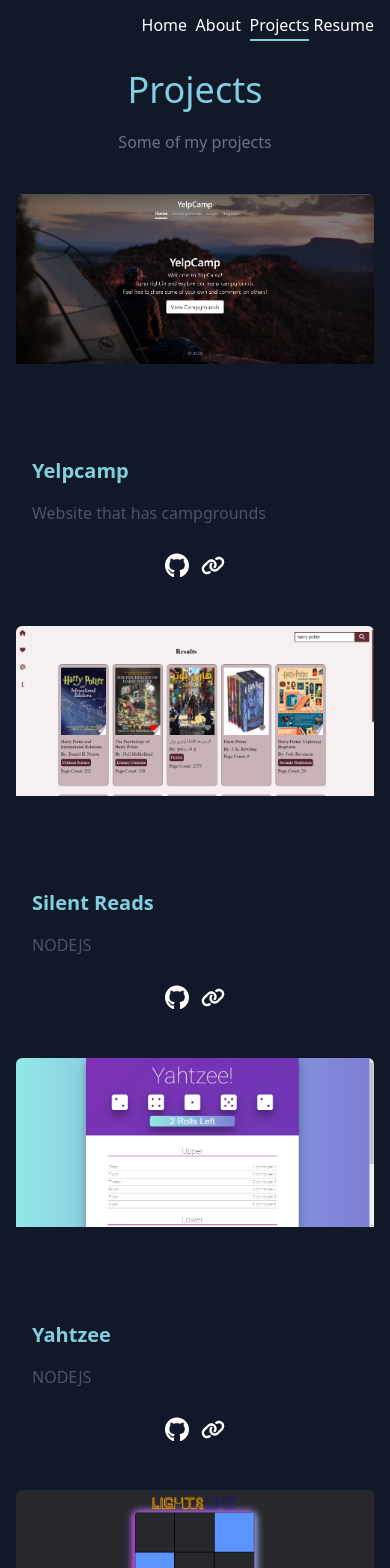
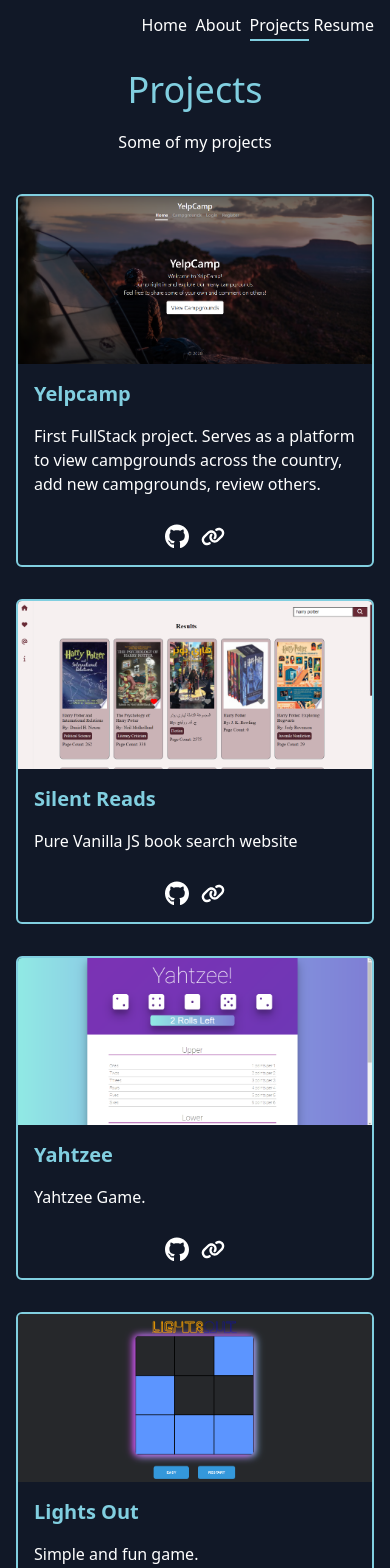
Before and after one commit to rayhaddad717/portfolio, a Next.js app in the folder portfolio/: page /projects in a window 390 px wide. Shown: the top 1568 px of the page. Built offline with nearby package versions, Linux system fonts and the light colour scheme.

Commit message:
improvements

```diff
--- a/portfolio/src/app/about/page.tsx
+++ b/portfolio/src/app/about/page.tsx
@@ -77,20 +77,31 @@ export default function About() {
             Hello There, I am Ray Haddad. I am currently a software engineering
             student in my 4th year.
           </p>
-          <p>Additionally, I work as a Full Stack Web Developer in Dbaye.</p>
+          <p>
+            I am extremely passionate about everything related to coding. I do a
+            lot of self-learn and passion projects to push my limits.
+          </p>
+          <p>
+            During my free time I like to listen to music, go on long, calming
+            walks in nature, and go out with friends.
+          </p>
         </div>
       </div>
       <div className="flex flex-col items-center gap-[2rem] my-10 w-[80%] mx-[auto]">
         <h3 className="sm:text-3xl text-center text-lg">
           Profesional <span className="text-[var(--link-color)]">Skillset</span>
         </h3>
+        <p>
+          During my professional and personal experience I have come across
+          different technologies with which I am now comfortable using.
+        </p>
         <ul className="flex flex-wrap gap-[2rem] justify-evenly">
           {skills.map(
             (skill: { title: string; icon: IconType }, index: number) => (
               <li
                 title={skill.title}
                 key={index}
-                className="cursor-pointer my-4 text-7xl flex items-center justify-center py-10 px-14  border-[2px] rounded-md hover:scale-110 transition-transform duration-500 ease-in-out"
+                className="cursor-pointer my-4 text-7xl flex items-center justify-center py-10 px-14  border-[2px] rounded-md hover:scale-105 transition-transform duration-500 ease-in-out"
               >
                 {skill.icon({ title: skill.title })}
               </li>
@@ -103,13 +114,14 @@ export default function About() {
           <span className="text-[var(--link-color)]">Technologies </span>
           Used
         </h3>
+        <p></p>
         <ul className="flex flex-wrap gap-[2rem] justify-evenly">
           {techs.map(
             (tech: { title: string; icon: IconType }, index: number) => (
               <li
                 title={tech.title}
                 key={index}
-                className="cursor-pointer my-4 text-7xl flex items-center justify-center py-10 px-14  border-[2px] rounded-md hover:scale-110 transition-transform duration-500 ease-in-out"
+                className="cursor-pointer my-4 text-7xl flex items-center justify-center py-10 px-14  border-[2px] rounded-md hover:scale-105 transition-transform duration-500 ease-in-out"
               >
                 {tech.icon({ title: tech.title })}
               </li>
--- a/portfolio/src/app/projects/page.tsx
+++ b/portfolio/src/app/projects/page.tsx
@@ -15,7 +15,8 @@ export default function Projects() {
       {
         title: "Yelpcamp",
         img: "/project-images/yelpcamp.png",
-        description: "Website that has campgrounds",
+        description:
+          "First FullStack project. Serves as a platform to view campgrounds across the country, add new campgrounds, review others. ",
         techs: ["Express", "NodeJS", "HTML", "CSS"],
         link: "https://yelpcamp.rayhaddad.xyz",
         github_link: "https://github.com/rayhaddad717/yelpcamp",
@@ -23,41 +24,41 @@ export default function Projects() {
       {
         title: "Silent Reads",
         img: "/project-images/silentreads.png",
-        description: "NODEJS",
+        description: "Pure Vanilla JS book search website",
         techs: ["HTML", "CSS", "JS", "API", "Firebase"],
       },
       {
         title: "Yahtzee",
         img: "/project-images/yahtzee.png",
-        description: "NODEJS",
+        description: "Yahtzee Game.",
         techs: ["React", "Firebase"],
         link: "https://myyahtzee.web.app/",
       },
       {
         title: "Lights Out",
         img: "/project-images/lightsout.png",
-        description: "NODEJS",
+        description: "Simple and fun game.",
         techs: ["React", "Firebase"],
         link: "https://mylightsout.web.app/",
       },
       {
         title: "Dad Jokes",
         img: "/project-images/cheezjokes.png",
-        description: "NODEJS",
+        description: "Funny joke generator.",
         techs: ["React", "Firebase"],
         link: "https://cheezjokes.web.app/",
       },
       {
         title: "High Low",
         img: "/project-images/highlow.png",
-        description: "NODEJS",
+        description: "Card game.",
         techs: ["React", "Firebase"],
         link: "https://myhighlow.web.app/",
       },
       {
         title: "Game Library",
         img: "/project-images/videogames.png",
-        description: "NODEJS",
+        description: "Game library built with external APIs.",
         techs: ["Angular", "API", "Firebase"],
         link: "https://raysvideogamelibrary.web.app/",
       },
@@ -110,12 +111,14 @@ export default function Projects() {
         <h1 className="text-4xl text-center mb-5 text-[var(--link-color)]">
           Projects
         </h1>
-        <h4 className="text-center text-gray-500">Some of my projects</h4>
+        <h4 className="text-center text-[var(--text-color)]">
+          Some of my projects
+        </h4>
         <ul className="py-10 w-[100%] flex justify-center gap-8 sm:flex-row flex-col flex-wrap">
           {projects.map((project, index) => (
             <li
               key={index}
-              className="flex-grow-0 basis-[400px] border-1  border-gray-400 flex flex-col items-center justify-center  rounded-md overflow-hidden"
+              className="flex-grow-0 sm:basis-[400px] border-[2px]  border-[var(--border-color)] sm:hover:-translate-x-1 sm:hover:-translate-y-1 duration-100 ease-in-out flex flex-col items-center justify-center  rounded-md overflow-hidden"
             >
               <div className="border-0 card flex-[2] relative mb-4">
                 <div className="  hover:rgb(46 46 46 / 50%) w-full h-full absolute  flex-wrap top-0 left-0 justify-center items-center gap-2 hidden tech-chip">
@@ -138,7 +141,9 @@ export default function Projects() {
                 <h4 className="text-xl font-bold mb-4 text-start text-[var(--link-color)]">
                   {project.title}
                 </h4>
-                <p className="text-gray-600 mb-5">{project.description}</p>
+                <p className="text-[var(--text-color)] mb-5">
+                  {project.description}
+                </p>
                 <div className="flex items-center justify-center gap-3 my-2">
                   <Link
                     href={project.github_link || "#"}
--- a/portfolio/src/components/ContactMe.tsx
+++ b/portfolio/src/components/ContactMe.tsx
@@ -71,7 +71,7 @@ export default function ContactMe() {
           <input
             value={form.fn}
             onChange={(e) => handleChange(e.target.value, "fn")}
-            className=" text-black sm:h-[3.5rem] sm:h-[3.5rem] h-[2.5rem] p-[0.5rem] rounded-sm border-[#fff] focus:border-[var(--border-color)] border-[3px] outline-none"
+            className=" text-black sm:h-[3.5rem]  h-[2.5rem] p-[0.5rem] rounded-sm border-[#fff] focus:border-[var(--border-color)] border-[3px] outline-none"
             id="firstName"
             placeholder="First name"
           />
```
